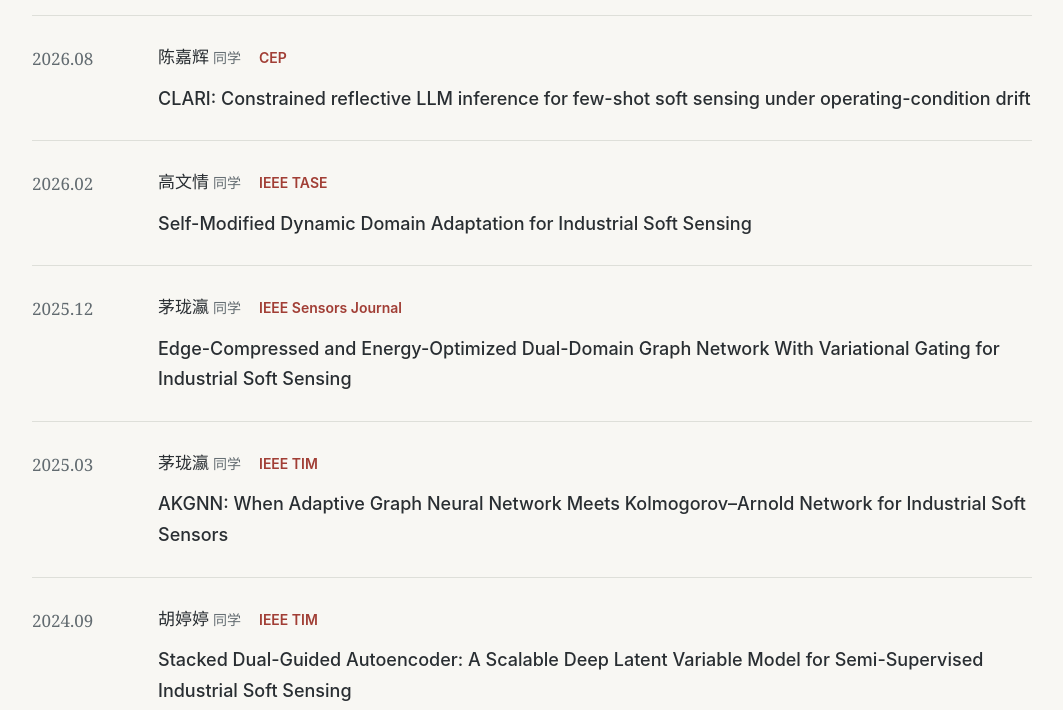
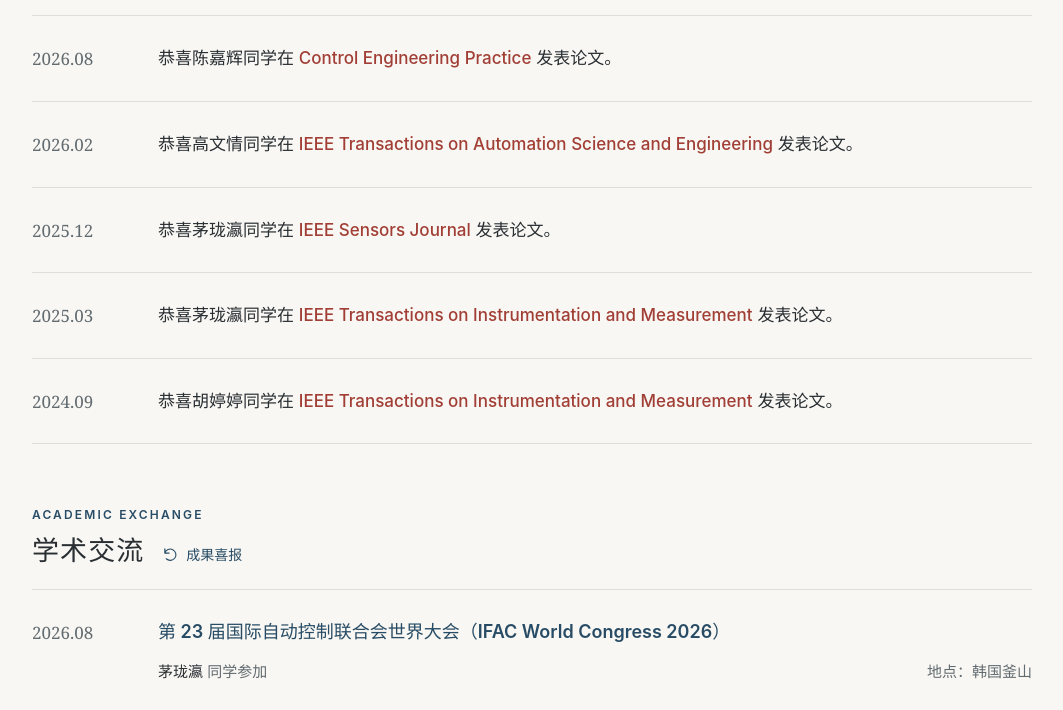
Before and after one commit to ZeallYang/ZeallYang.github.io, an Astro site: page /news in a window 1280 px wide. Shown: the part 505-1215 px from the top of the page, without its empty margins (108-1171 px from the left). Built offline with nearby package versions, Linux system fonts and the light colour scheme; Astro itself is replaced by a stand-in of ours.

Commit message:
Simplify achievement announcements and align return link

```diff
--- a/src/data/profile.ts
+++ b/src/data/profile.ts
@@ -254,11 +254,11 @@ type AcademicExchange = {
 
 // 日期统一填写 YYYY-MM；页面自动倒序排列，同月条目保留录入顺序。
 export const researchAchievements: ResearchAchievement[] = [
-  { date: '2024-09', student: '胡婷婷', venue: 'IEEE TIM', title: 'Stacked Dual-Guided Autoencoder: A Scalable Deep Latent Variable Model for Semi-Supervised Industrial Soft Sensing' },
-  { date: '2025-03', student: '茅珑瀛', venue: 'IEEE TIM', title: 'AKGNN: When Adaptive Graph Neural Network Meets Kolmogorov–Arnold Network for Industrial Soft Sensors' },
+  { date: '2024-09', student: '胡婷婷', venue: 'IEEE Transactions on Instrumentation and Measurement', title: 'Stacked Dual-Guided Autoencoder: A Scalable Deep Latent Variable Model for Semi-Supervised Industrial Soft Sensing' },
+  { date: '2025-03', student: '茅珑瀛', venue: 'IEEE Transactions on Instrumentation and Measurement', title: 'AKGNN: When Adaptive Graph Neural Network Meets Kolmogorov–Arnold Network for Industrial Soft Sensors' },
   { date: '2025-12', student: '茅珑瀛', venue: 'IEEE Sensors Journal', title: 'Edge-Compressed and Energy-Optimized Dual-Domain Graph Network With Variational Gating for Industrial Soft Sensing' },
-  { date: '2026-02', student: '高文情', venue: 'IEEE TASE', title: 'Self-Modified Dynamic Domain Adaptation for Industrial Soft Sensing' },
-  { date: '2026-08', student: '陈嘉辉', venue: 'CEP', title: 'CLARI: Constrained reflective LLM inference for few-shot soft sensing under operating-condition drift' },
+  { date: '2026-02', student: '高文情', venue: 'IEEE Transactions on Automation Science and Engineering', title: 'Self-Modified Dynamic Domain Adaptation for Industrial Soft Sensing' },
+  { date: '2026-08', student: '陈嘉辉', venue: 'Control Engineering Practice', title: 'CLARI: Constrained reflective LLM inference for few-shot soft sensing under operating-condition drift' },
 ];
 
 export const academicExchanges: AcademicExchange[] = [
--- a/src/pages/news.astro
+++ b/src/pages/news.astro
@@ -45,8 +45,7 @@ const exchanges = newestFirst(academicExchanges);
             <li class="news-entry">
               <time datetime={item.date}>{item.date.replace('-', '.')}</time>
               <article class="news-entry-content">
-                <p class="achievement-byline"><strong>{item.student}<span>同学</span></strong><span class="achievement-venue" lang="en">{item.venue}</span></p>
-                <h3 class="achievement-title" lang="en">{item.title}</h3>
+                <p class="achievement-message">恭喜<strong>{item.student}</strong>同学在 <span class="achievement-venue" lang="en">{item.venue}</span> 发表论文。</p>
               </article>
             </li>
           ))}
--- a/src/styles/global.css
+++ b/src/styles/global.css
@@ -236,17 +236,15 @@ main > .contact-section { background: var(--tint); border-top: 2px solid var(--a
 .news-section-heading h2 { margin-top: 4px; font: 600 27px/1.5 var(--serif); letter-spacing: .04em; }
 .achievements-section .news-section-heading h2 { color: #a13e35; }
 .news-title-row { display: flex; align-items: center; gap: 18px; }
-.news-backlink { display: inline-flex; align-items: center; gap: 7px; min-height: 44px; font-size: 14px; text-decoration: none; white-space: nowrap; }
+.news-backlink { display: inline-flex; align-items: center; gap: 7px; min-height: 44px; transform: translateY(6px); font-size: 14px; text-decoration: none; white-space: nowrap; }
 .news-backlink:hover { text-decoration: underline; }
 .news-list { list-style: none; }
 .news-entry { display: grid; grid-template-columns: 100px minmax(0, 1fr); gap: 26px; padding: 26px 0; border-bottom: 1px solid var(--line); }
 .news-entry > time { padding-top: 2px; color: var(--muted); font: 17px/1.8 Georgia, serif; font-variant-numeric: tabular-nums; }
 .news-entry-content { min-width: 0; }
-.achievement-byline { display: flex; align-items: baseline; flex-wrap: wrap; gap: 4px 18px; margin-bottom: 10px; font-size: 17px; }
-.achievement-byline strong { font-weight: 600; }
-.achievement-byline strong > span { padding-left: 4px; color: var(--muted); font-size: 14px; font-weight: 400; }
-.achievement-venue { color: #a13e35; font-size: 14px; font-weight: 600; }
-.achievement-title { font-size: 18px; font-weight: 500; line-height: 1.7; overflow-wrap: anywhere; }
+.achievement-message { font-size: 17px; line-height: 1.9; overflow-wrap: anywhere; }
+.achievement-message strong { font-weight: 600; }
+.achievement-venue { color: #a13e35; font-weight: 500; }
 .exchange-title { color: var(--accent); font-size: 18px; font-weight: 600; line-height: 1.8; overflow-wrap: anywhere; }
 .exchange-meta { display: flex; flex-wrap: wrap; justify-content: space-between; gap: 4px 24px; margin-top: 10px; color: var(--muted); font-size: 15px; }
 .exchange-meta strong { color: var(--ink); font-weight: 500; }
@@ -312,8 +310,7 @@ main > .contact-section { background: var(--tint); border-top: 2px solid var(--a
   .news-section-heading h2 { font-size: 24px; }
   .news-entry { grid-template-columns: minmax(0, 1fr); gap: 9px; padding: 22px 0; }
   .news-entry > time { padding: 0; font-size: 15px; }
-  .achievement-title, .exchange-title { font-size: 17px; }
-  .achievement-byline { margin-bottom: 8px; }
+  .exchange-title { font-size: 17px; }
   .exchange-meta { gap: 4px; font-size: 14px; }
   .exchange-meta > p { width: 100%; }
   .members-intro { margin-top: 28px; }
```
Also changed, not shown: PROFILE_CONTENT.md (+2 -0 lines).
